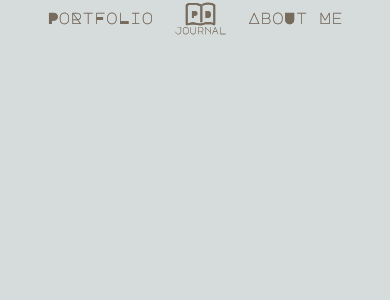
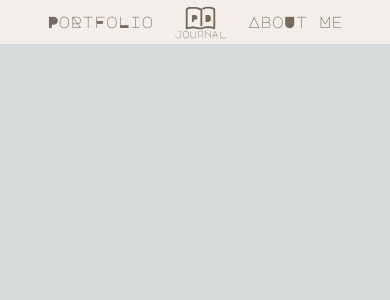
Before and after one commit to rodrigoappinto/Portfolio, a Next.js app: page /SmallSideBar in a window 390 px wide. Shown: the top 300 px of the page. Built offline with nearby package versions, Linux system fonts and the light colour scheme.

Commit message:
Adjusted image sizes and fixed Navbar height

```diff
--- a/app/Components/PortfolioItem.tsx
+++ b/app/Components/PortfolioItem.tsx
@@ -2,7 +2,7 @@ export default function PorfolioItem(props:any) {
     // console.log(props.data)
     return (
         <div>
-            <img className="z-99 sm:h-auto w-[40rem] hover:scale-[1.01] hover:duration-200 duration-200 hover:opacity-90 " src={props.data}/>
+            <img className=" sm:h-auto lg:h-[25rem] w-[40rem] hover:scale-[1.01] hover:duration-200 duration-200 hover:opacity-90 " src={props.data}/>
         </div>
         );
 }
--- a/app/Portfolio/page.tsx
+++ b/app/Portfolio/page.tsx
@@ -12,7 +12,7 @@ export default async function PhotoPortfolio() {
     return (
             <div className="p-8">
 
-                <div className="z-99 w-full flex flex-wrap items-center justify-center gap-3 mt-4">
+                <div className="z-99 w-full flex flex-wrap items-center justify-center gap-3 mt-4 ">
 
                     {photosUrls.map((url, i) => (
                         url !== undefined && <PorfolioItem key={i} data={url}/>))
--- a/app/SmallSideBar/page.tsx
+++ b/app/SmallSideBar/page.tsx
@@ -11,7 +11,7 @@ export default function SideBar() {
 
     return (
         <div>
-            <div className="fixed h-9 w-full flex items-center justify-center gap-x-5 sm:hidden pr-[0.01rem]" >
+            <div className="fixed bg-[#F3EEEA] h-11 w-full flex items-center justify-center gap-x-5 sm:hidden pr-[0.01rem]" >
                 <Link href="/Portfolio">
                     <SideBarButton name="PoRtFoLio"/>
                 </Link>
```
